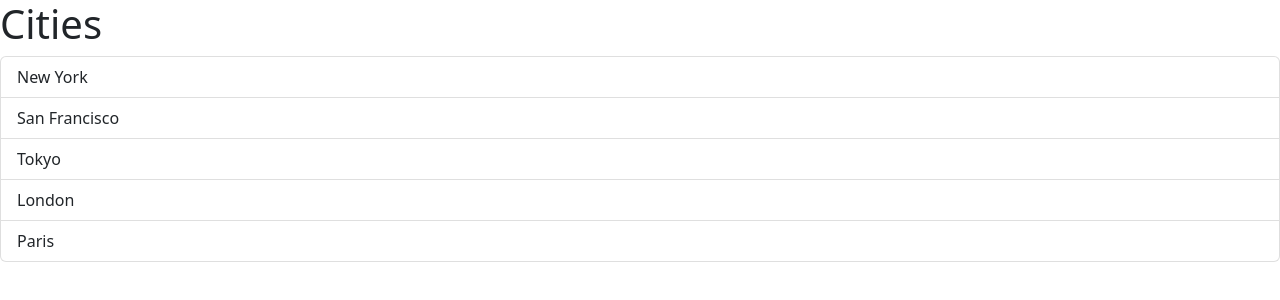
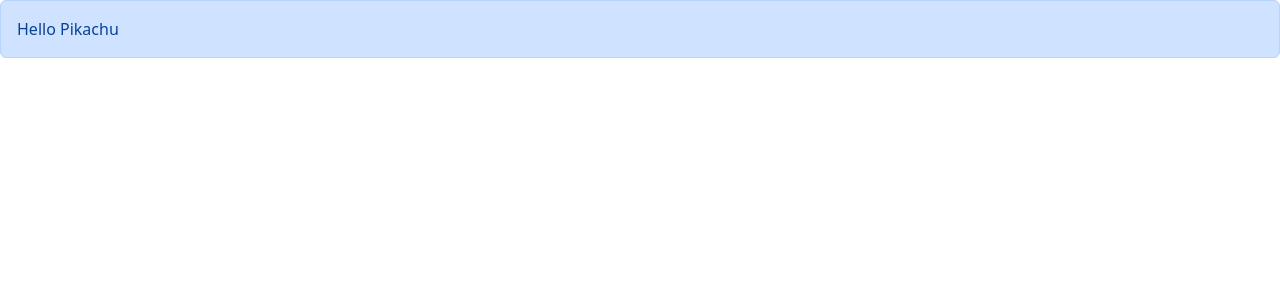
Before and after one commit to gresahodolli/react-js-basics, a React (Vite) app in the folder react-js-basics/: page / in a window 1280 px wide. Shown: the top 300 px of the page. Built offline with nearby package versions, Linux system fonts and the light colour scheme.

Commit message:
passing children

```diff
--- a/react-js-basics/src/App.tsx
+++ b/react-js-basics/src/App.tsx
@@ -1,19 +1,11 @@
-import ListGroup from "./components/ListGroup";
+import Alert from "./components/Alert";
 
 function App() {
-  let items = ["New York", "San Francisco", "Tokyo", "London", "Paris"];
-
-  const handleSelectItem = (item: string) => {
-    console.log(item);
-  };
-
   return (
     <div>
-      <ListGroup
-        items={items}
-        heading="Cities"
-        onSelectItem={handleSelectItem}
-      />
+      <Alert>
+        Hello <span>Pikachu</span>
+      </Alert>
     </div>
   );
 }
--- /dev/null
+++ b/react-js-basics/src/components/Alert.tsx
@@ -0,0 +1,11 @@
+import React, { ReactNode } from "react";
+
+interface Props {
+  children: ReactNode;
+}
+
+const Alert = ({ children }: Props) => {
+  return <div className="alert alert-primary">{children}</div>;
+};
+
+export default Alert;
--- a/react-js-basics/src/components/ListGroup.tsx
+++ b/react-js-basics/src/components/ListGroup.tsx
@@ -9,6 +9,8 @@
 
 function ListGroup({ items, heading, onSelectItem }: Props) {
   const [selectedIndex, setSelectedIndex] = useState(-1);
+
+  heading = "";
 
   return (
     <>
```
